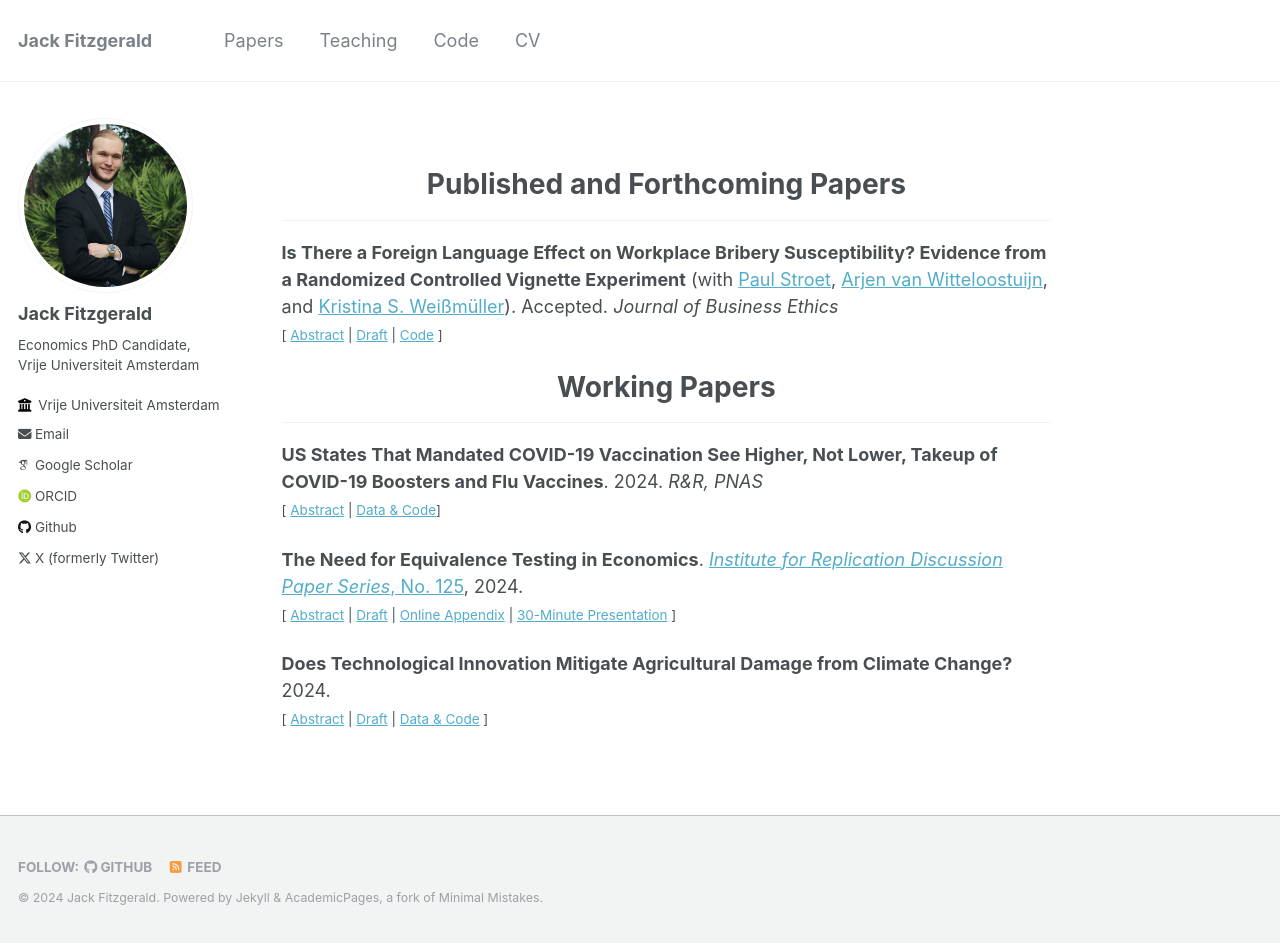
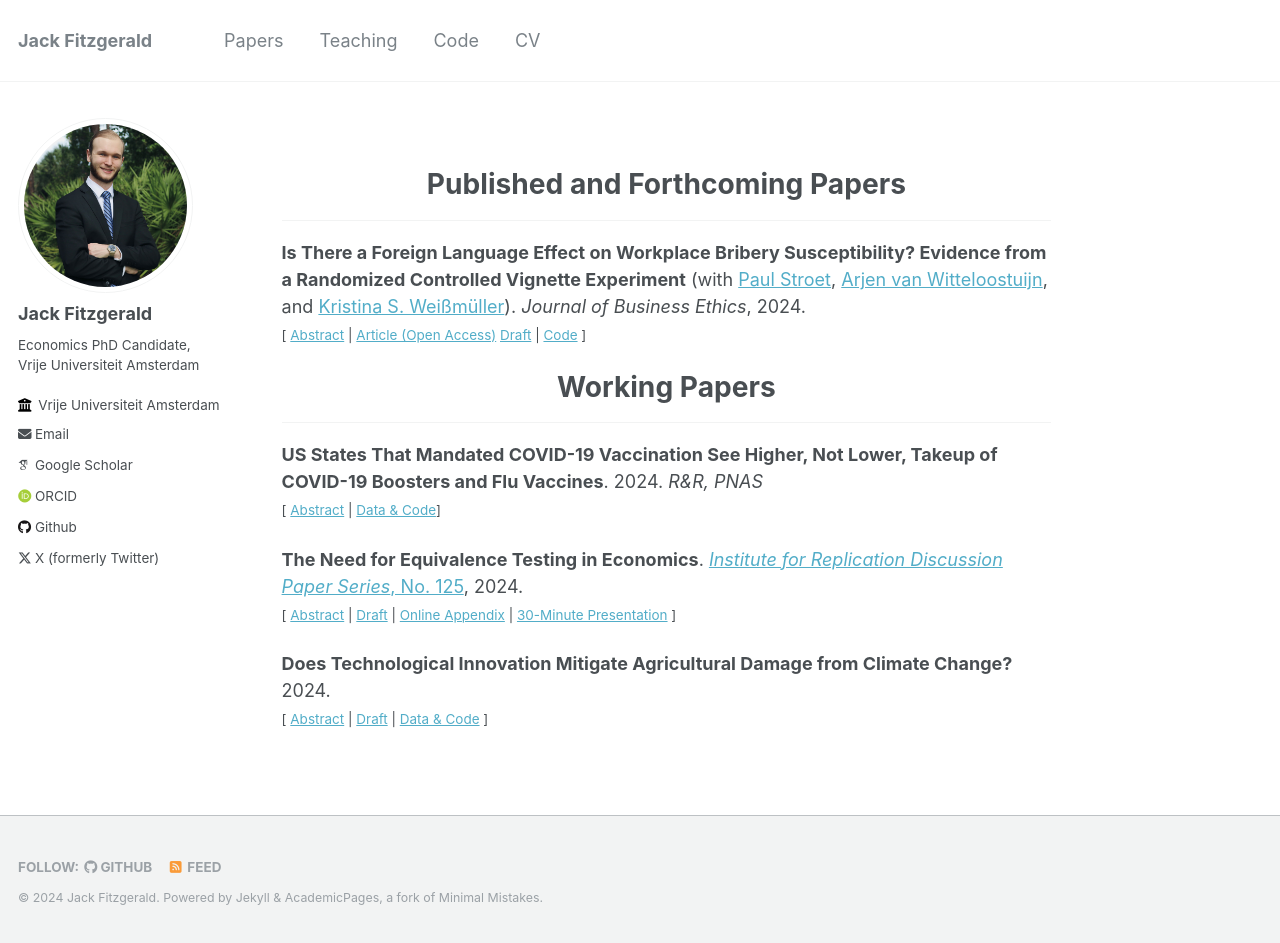
Before and after one commit to jack-fitzgerald/jack-fitzgerald.github.io, a Jekyll site: the page built from _pages/papers.md, in a window 1280 px wide and 943 px high. Built offline with Jekyll 4.4.1, drawn with Linux system fonts in a browser that asks for light colours; some web fonts are replaced.

Commit message:
Update papers.md

```diff
--- a/_pages/papers.md
+++ b/_pages/papers.md
@@ -9,8 +9,8 @@ permalink: /papers/
 # <center> Published and Forthcoming Papers </center>
 - - -
 
-**Is There a Foreign Language Effect on Workplace Bribery Susceptibility? Evidence from a Randomized Controlled Vignette Experiment** (with [Paul Stroet](https://paulstroet.netlify.app/), [Arjen van Witteloostuijn](https://research.vu.nl/en/persons/arjen-van-witteloostuijn), and [Kristina S. Weißmüller](https://www.ksweissmueller.com/)). Accepted. *Journal of Business Ethics* <br/>
-<small>[ <a href="#/" onclick="visib('fle_bribery')">Abstract</a> | [Draft](https://jack-fitzgerald.github.io/files/JBE_manuscript.pdf) | [Code](https://doi.org/10.17605/OSF.IO/Y3NQ7) ] </small>
+**Is There a Foreign Language Effect on Workplace Bribery Susceptibility? Evidence from a Randomized Controlled Vignette Experiment** (with [Paul Stroet](https://paulstroet.netlify.app/), [Arjen van Witteloostuijn](https://research.vu.nl/en/persons/arjen-van-witteloostuijn), and [Kristina S. Weißmüller](https://www.ksweissmueller.com/)). *Journal of Business Ethics*, 2024. <br/>
+<small>[ <a href="#/" onclick="visib('fle_bribery')">Abstract</a> | [Article (Open Access)](https://doi.org/10.1007/s10551-024-05731-x) [Draft](https://jack-fitzgerald.github.io/files/JBE_manuscript.pdf) | [Code](https://doi.org/10.17605/OSF.IO/Y3NQ7) ] </small>
 
 <div id="fle_bribery" style="display: none; text-align: justify; line-height: 1.2" ><small>
 
```
